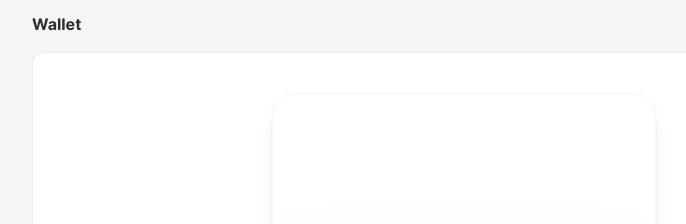
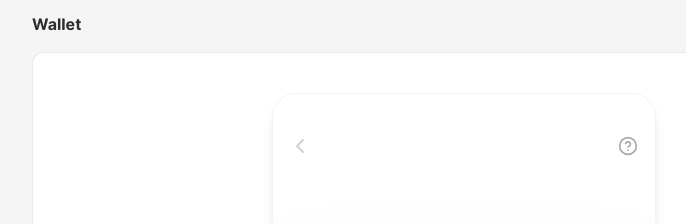
Before and after one commit to Saurabhdaswant/animations, a Next.js app: page / in a window 1280 px wide. Shown: the part 3840-4064 px from the top of the page, without its empty margins (176-862 px from the left). Built offline with nearby package versions, Linux system fonts and the light colour scheme.

Commit message:
back button works

```diff
--- a/note.ts
+++ b/note.ts
@@ -46,4 +46,3 @@
 // --- one circle and one line
 // --- one circle with arrow icon on top right outside
 // second card decoration
-// - back and question button on all screens
--- a/src/components/Wallet.tsx
+++ b/src/components/Wallet.tsx
@@ -1,4 +1,3 @@
-import React from "react";
 import {
   CreditCardIcon,
   LockClosedIcon,
@@ -7,6 +6,8 @@ import {
 } from "@heroicons/react/16/solid";
 import { AnimatePresence, motion } from "framer-motion";
 import { EllipsisVertical } from "lucide-react";
+import React from "react";
+import { ChevronLeft, HelpCircle } from "react-feather";
 
 const Wallet = () => {
   const [screen, setScreen] = React.useState<"first" | "second" | "third">(
@@ -68,6 +69,26 @@ const Wallet = () => {
           <div className="h-full flex flex-col justify-between">
             <div className="flex flex-col  h-full justify-end">
               <AnimatePresence mode="wait">
+                <div className="flex absolute z-10 top-10 w-full px-4 justify-between items-center mb-4">
+                  <button
+                    className="cursor-pointer text-[#A6A6A6] disabled:opacity-50 disabled:cursor-not-allowed"
+                    onClick={() => {
+                      setScreen(
+                        screen === "second"
+                          ? "first"
+                          : screen === "third"
+                          ? "second"
+                          : ("" as any)
+                      );
+                    }}
+                    disabled={screen === "first"}
+                  >
+                    <ChevronLeft className="w-6 h-6" />
+                  </button>
+                  <button className="text-[#A6A6A6] cursor-pointer ">
+                    <HelpCircle className="w-5 h-5" />
+                  </button>
+                </div>
                 {screen === "first" && (
                   <>
                     <motion.div
```
